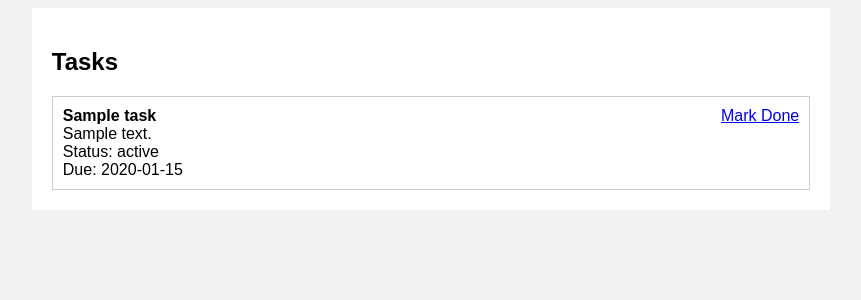
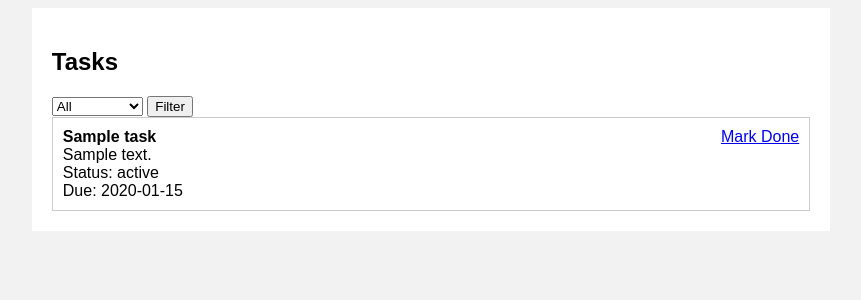
Before and after one commit to asrar000/simple_task_manager, a Flask app: page /tasks in a window 1280 px wide. Shown: the top 300 px of the page, without its empty margins (209-1070 px from the left). Run offline with Flask 3, Linux system fonts and the light colour scheme; tables that the repository leaves empty hold one stand-in row (values such as "Sample post").

Commit message:
Update the frontend jinja template to filter task

```diff
--- a/templates/tasks.html
+++ b/templates/tasks.html
@@ -8,6 +8,16 @@
 <div class="container">
 
     <h2>Tasks</h2>
+
+    <form method="get" class="filter">
+        <select name="status">
+            <option value="">All</option>
+            <option value="todo">Todo</option>
+            <option value="in_progress">In Progress</option>
+            <option value="done">Done</option>
+        </select>
+        <button type="submit">Filter</button>
+    </form>
 
     <div class="task-list">
         {% for task in tasks %}
```
